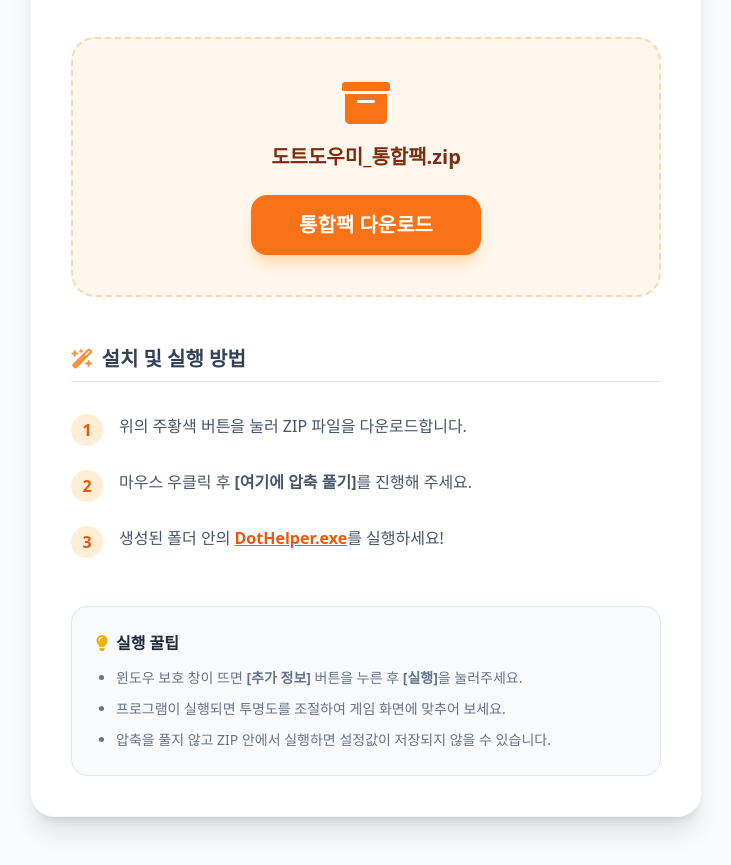
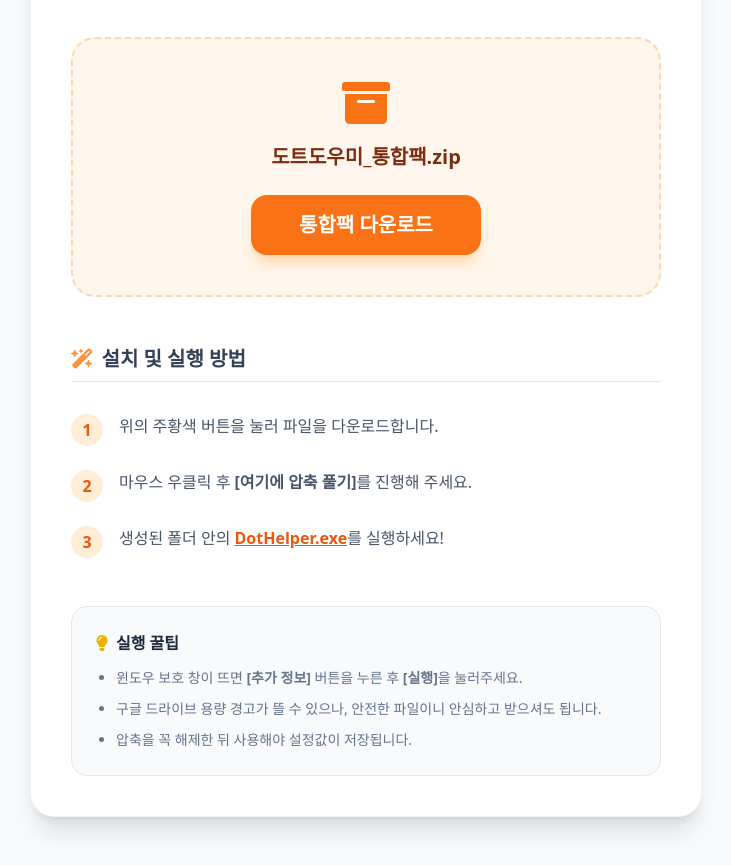
Before and after one commit to Hanuu00/Town-helpers, a plain HTML site: page dot.html in a window 1280 px wide. Shown: the part 228-1093 px from the top of the page, without its empty margins (274-1005 px from the left). Drawn offline with nearby package versions, Linux system fonts and the light colour scheme.

Commit message:
Update dot.html

```diff
--- a/dot.html
+++ b/dot.html
@@ -18,7 +18,7 @@
         <div class="bg-orange-50 p-10 rounded-3xl border-2 border-dashed border-orange-200 text-center mb-12">
             <i class="fa-solid fa-box-archive text-5xl text-orange-500 mb-4"></i>
             <h3 class="font-black text-xl mb-6 text-orange-900">도트도우미_통합팩.zip</h3>
-            <a href="도트도우미_통합팩.zip" download class="bg-orange-500 text-white px-12 py-4 rounded-2xl font-black text-xl hover:bg-orange-600 transition shadow-lg shadow-orange-200 inline-block">
+            <a href="https://drive.google.com/uc?export=download&id=1d5cExgAV2TjvBwZxqxvZGMAa87kDEB3y" class="bg-orange-500 text-white px-12 py-4 rounded-2xl font-black text-xl hover:bg-orange-600 transition shadow-lg shadow-orange-200 inline-block">
                 통합팩 다운로드
             </a>
         </div>
@@ -31,7 +31,7 @@
             <div class="space-y-6">
                 <div class="flex gap-4">
                     <div class="bg-orange-100 w-8 h-8 rounded-full flex items-center justify-center font-bold text-orange-600 shrink-0">1</div>
-                    <p class="text-slate-600 font-medium">위의 주황색 버튼을 눌러 ZIP 파일을 다운로드합니다.</p>
+                    <p class="text-slate-600 font-medium">위의 주황색 버튼을 눌러 파일을 다운로드합니다.</p>
                 </div>
 
                 <div class="flex gap-4">
@@ -52,8 +52,8 @@
             </h4>
             <ul class="text-sm text-slate-500 space-y-2 list-disc ml-5 leading-relaxed">
                 <li>윈도우 보호 창이 뜨면 <b>[추가 정보]</b> 버튼을 누른 후 <b>[실행]</b>을 눌러주세요.</li>
-                <li>프로그램이 실행되면 투명도를 조절하여 게임 화면에 맞추어 보세요.</li>
-                <li>압축을 풀지 않고 ZIP 안에서 실행하면 설정값이 저장되지 않을 수 있습니다.</li>
+                <li>구글 드라이브 용량 경고가 뜰 수 있으나, 안전한 파일이니 안심하고 받으셔도 됩니다.</li>
+                <li>압축을 꼭 해제한 뒤 사용해야 설정값이 저장됩니다.</li>
             </ul>
         </div>
     </div>
```
